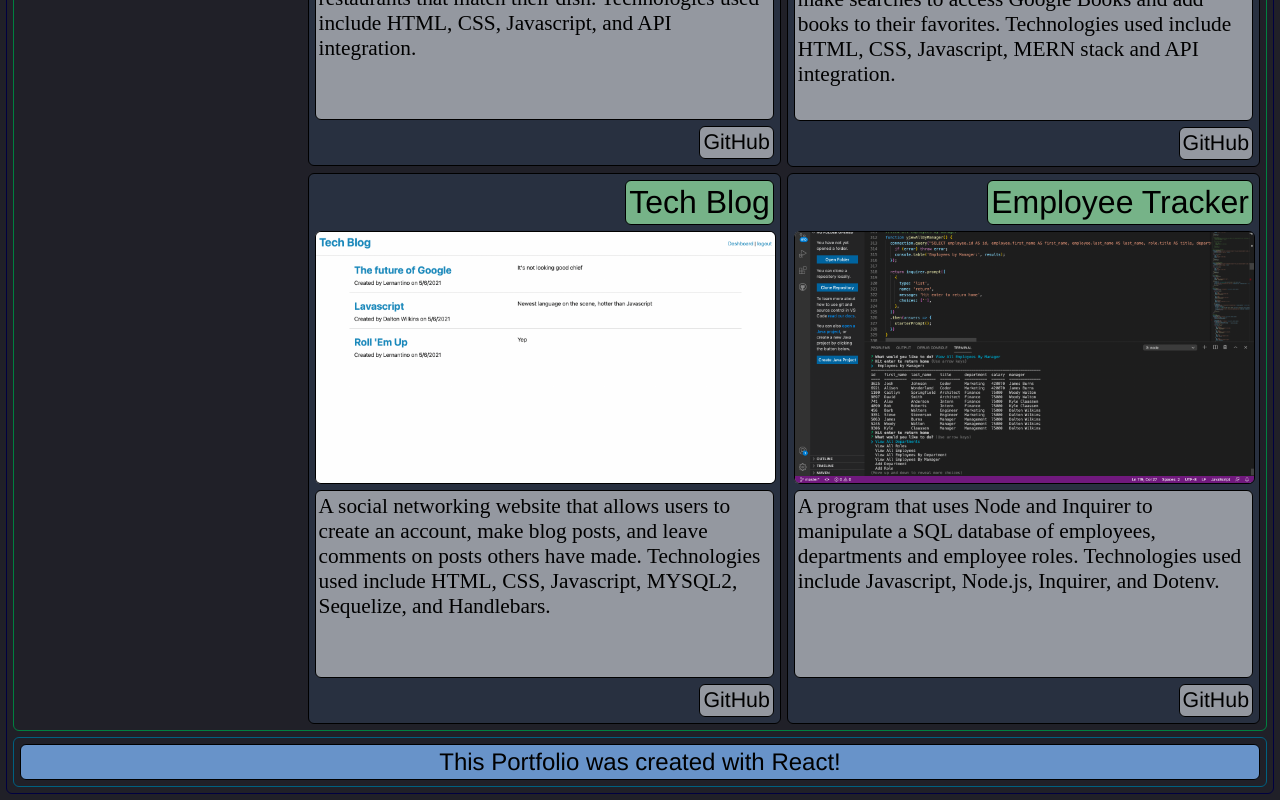
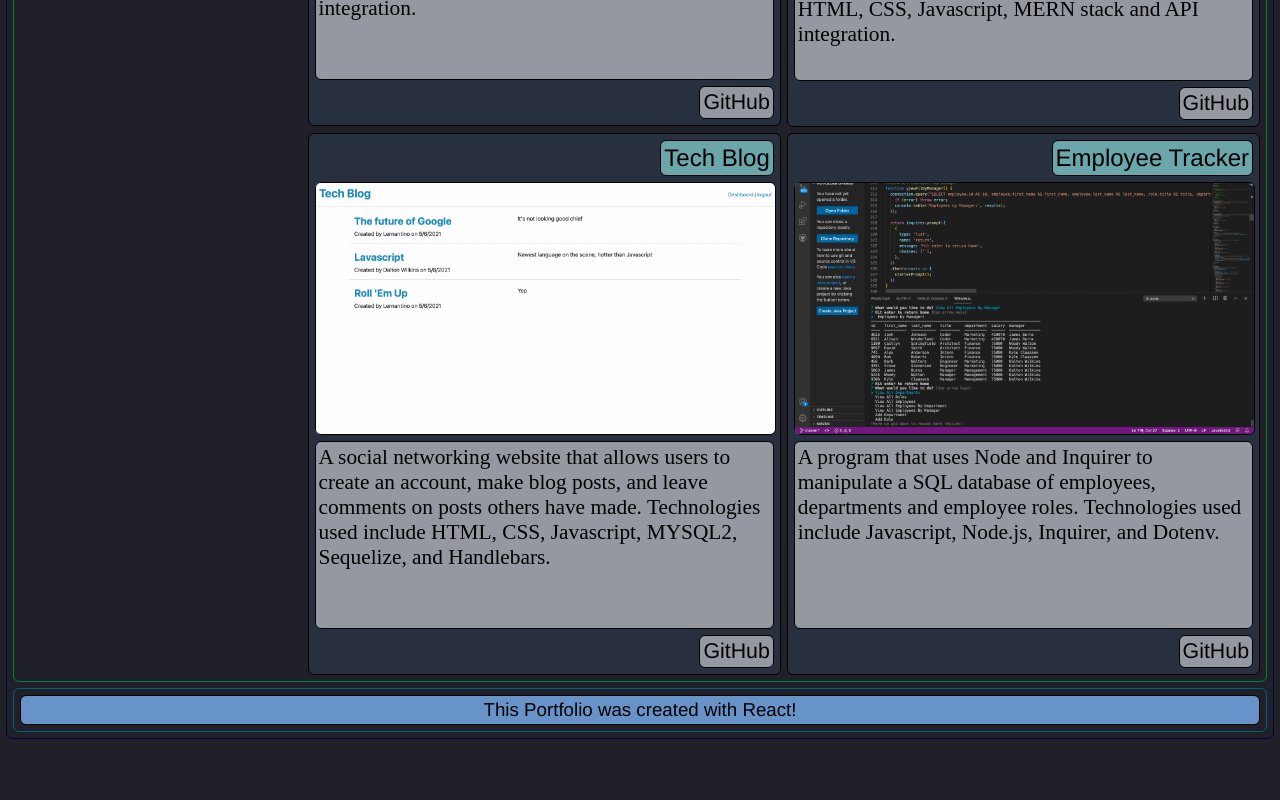
Before and after one commit to dalto135/react-portfolio, a React (Create React App) app: page /#/projects in a window 1280 px wide. Shown: the part 1606-2406 px from the top of the page. After the commit the page ends 2351 px from the top, so only its background shows below. Built offline with nearby package versions, Linux system fonts and the light colour scheme.

Commit message:
edited font size/styling of text elements

```diff
--- a/src/components/footer.js
+++ b/src/components/footer.js
@@ -3,7 +3,7 @@ import React from 'react';
 function Footer() {
     return (
         <footer>
-            <h2>This Portfolio was created with React!</h2>
+            <h3>This Portfolio was created with React!</h3>
         </footer>
     );
 }
--- a/src/components/project.js
+++ b/src/components/project.js
@@ -6,7 +6,7 @@ function Project(props) {
 
     return (
         <div id="code" className="small">
-            <h1>{props.title}</h1>
+            <h2>{props.title}</h2>
             <a href={props.link} className="project" target="_blank" rel='noreferrer'>
                 <img src={props.screenshot} alt={props.title}/>
             </a>
--- a/src/style.css
+++ b/src/style.css
@@ -27,9 +27,10 @@ footer {
     flex-wrap: wrap;
 }
 
-footer h2 {
+footer h2, footer h3 {
     background-color: var(--pastelBlue);
     flex: 1 1;
+    padding: 3px;
 }
 
 address {
@@ -102,7 +103,7 @@ a:hover {
 }
 
 .title h1 {
-    font-size: 4vw;
+    /* font-size: 4vw; */
 }
 
 .headshot img {
@@ -127,10 +128,8 @@ a:hover {
 }
 
 #work h2 {
-    flex: 1 1;
-    display: flex;
-    justify-content: flex-end;
-    align-items: flex-end;
+    text-align: center;
+    background-color: var(--pastelTeal);
 }
 
 #name {
@@ -142,7 +141,7 @@ a:hover {
 }
 
 #name h1 {
-    font-size: 4vw;
+    /* font-size: 4vw; */
     border-color: black;
     background-color: var(--pastelBlue);
     margin-bottom: 0px;
@@ -214,10 +213,6 @@ a img:hover {
     margin: 0px 3px;
     background-color: rgb(40, 48, 64);
     /* width: 50%; */
-}
-
-.small h1 {
-    text-align: center;
 }
 
 .small img {
```
